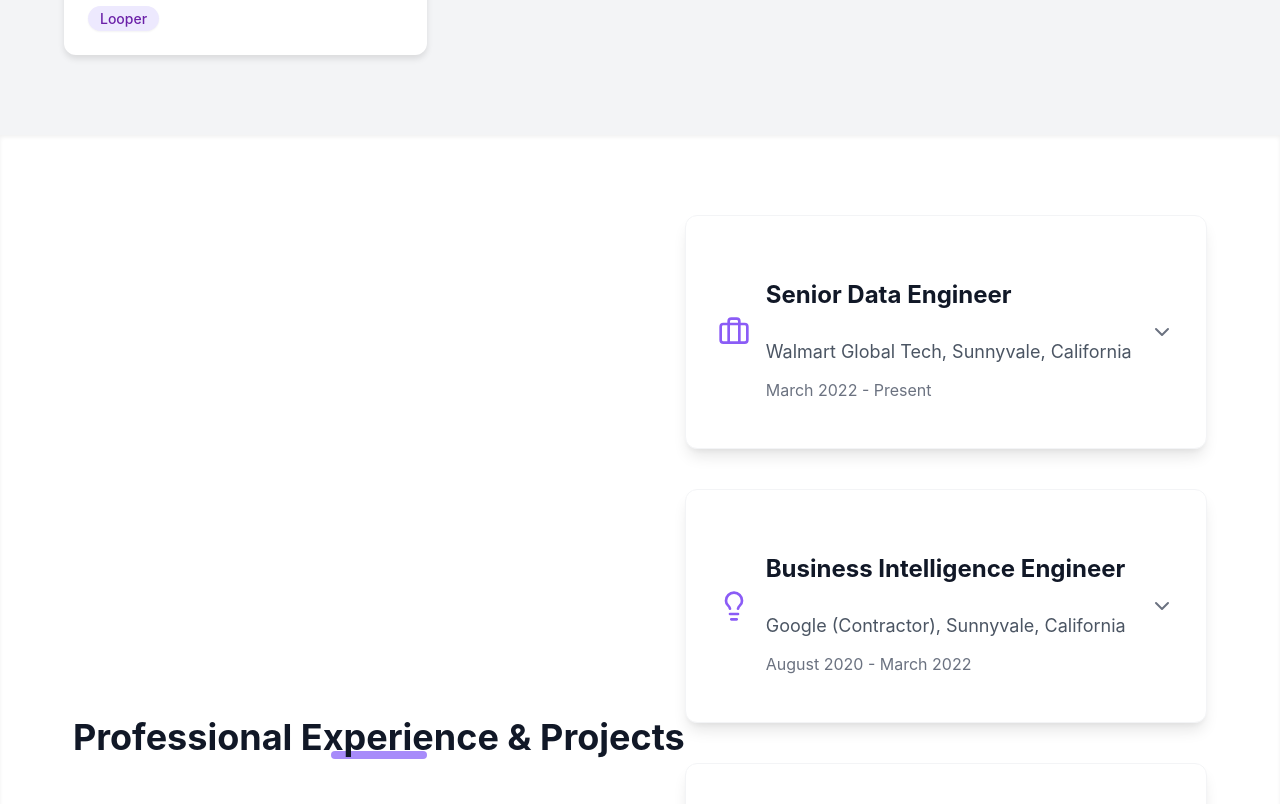
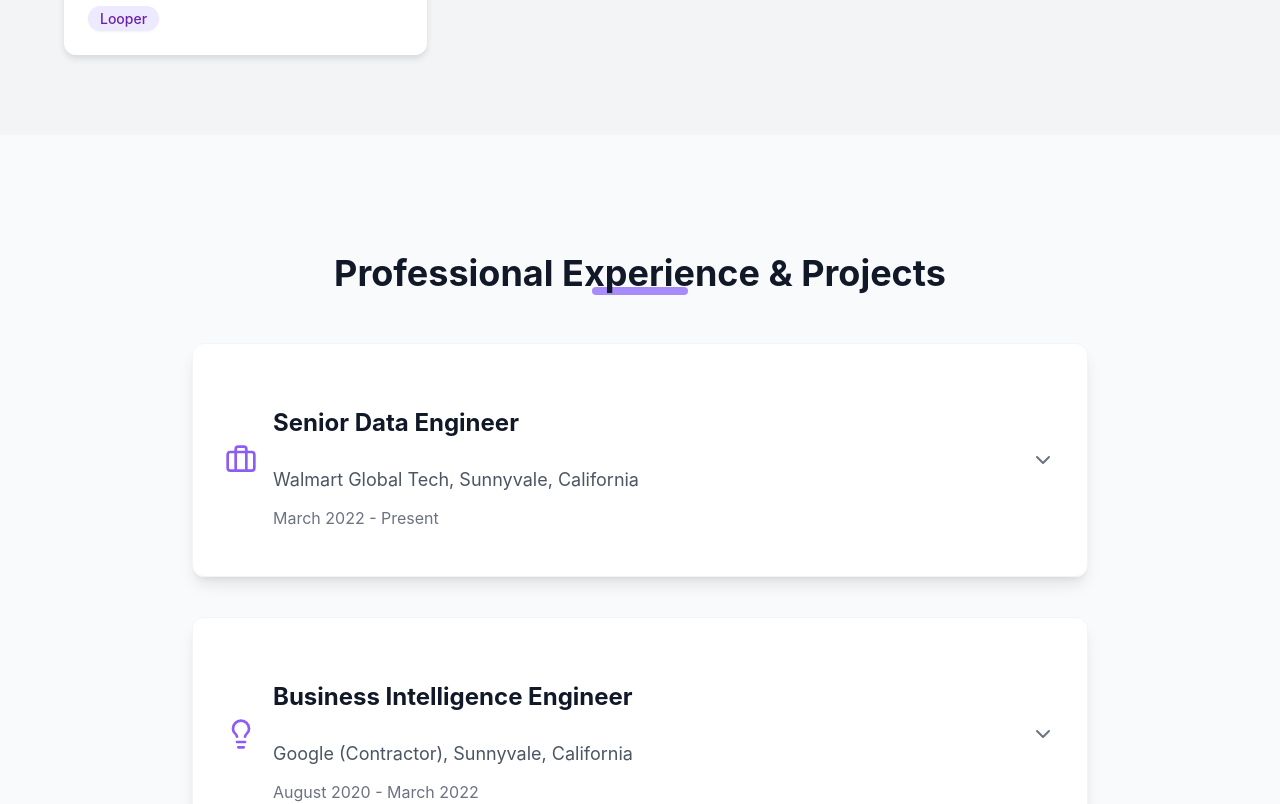
Before and after one commit to Sudhan30/my-portfolio-website, a React (Create React App) app: page / in a window 1280 px wide. Shown: the part 2720-3524 px from the top of the page. Built offline with nearby package versions, Linux system fonts and the light colour scheme.

Commit message:
added google analytics Meta Tag

```diff
--- a/public/index.html
+++ b/public/index.html
@@ -5,6 +5,16 @@
     <!-- Favicon for the browser tab -->
     <!-- Place your custom logo file (e.g., custom-logo.png) in the 'public/' folder -->
     <link rel="icon" href="%PUBLIC_URL%/custom-logo.png" />
+
+  <!-- Google tag (gtag.js) -->
+  <script async src="https://www.googletagmanager.com/gtag/js?id=G-F2C1BRDZDW"></script>
+  <script>
+    window.dataLayer = window.dataLayer || [];
+    function gtag(){dataLayer.push(arguments);}
+    gtag('js', new Date());
+
+    gtag('config', 'G-F2C1BRDZDW');
+  </script>
 
     <meta name="viewport" content="width=device-width, initial-scale=1" />
     <meta name="theme-color" content="#000000" />
--- a/src/App.css
+++ b/src/App.css
@@ -409,9 +409,12 @@
 }
 
 /* Experience Section Specific */
-.experience-section {
-    background-color: var(--white);
-    box-shadow: inset 0 2px 4px 0 rgba(0, 0, 0, 0.06); /* shadow-inner */
+.experience-section .section-container {
+    display: block;
+    max-width: 56rem; /* Optional: match card width for better centering */
+    margin-left: auto;
+    margin-right: auto;
+    width: 100%;
 }
 
 .job-experience-container {
```
